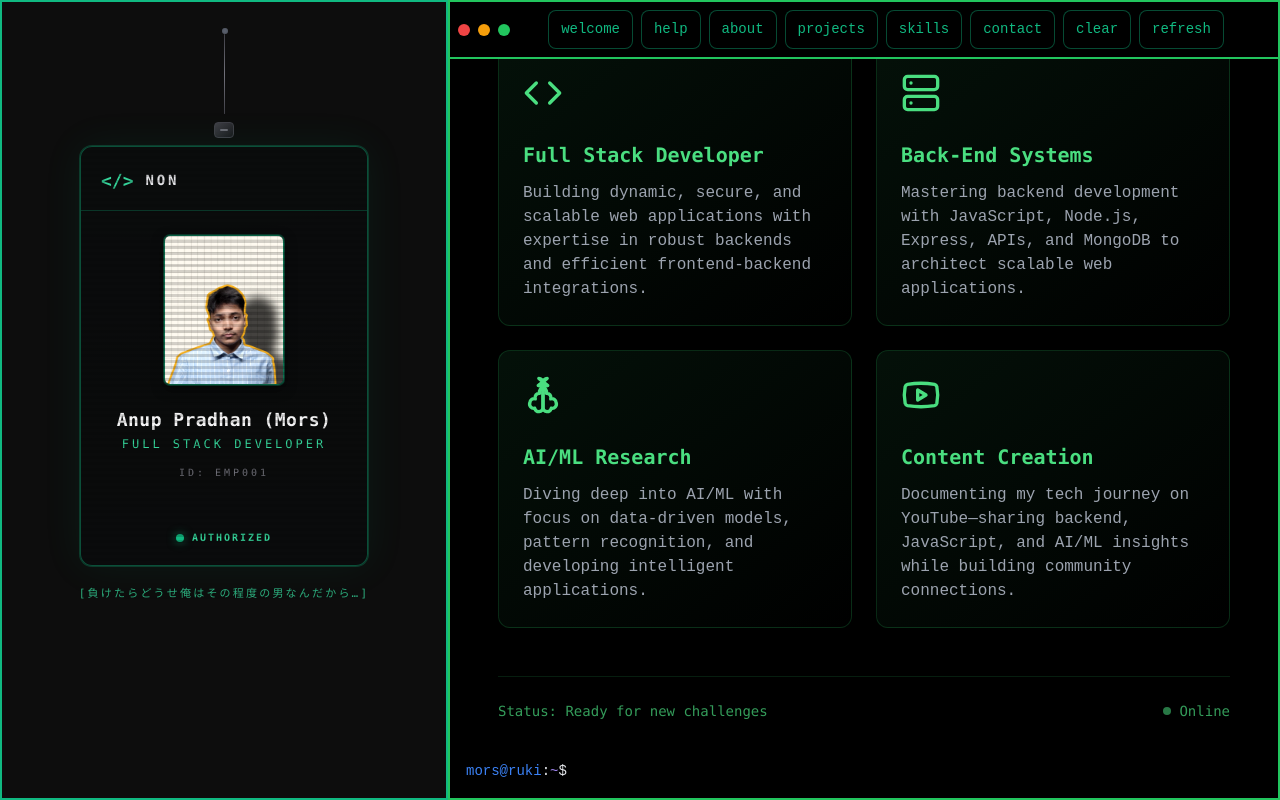
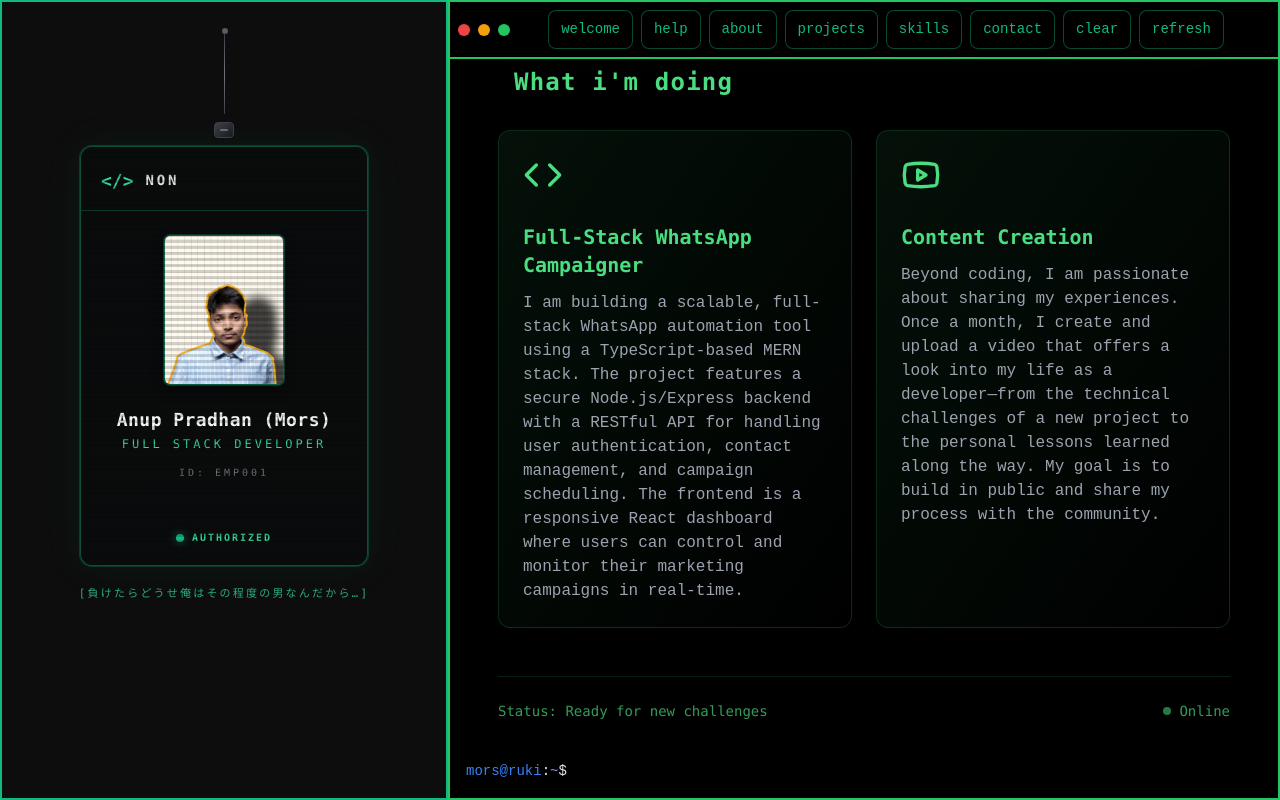
Before and after one commit to M0rs-Ruki/terminal-portfolio, a React (Vite) app: page / in a window 1280 px wide. Both pictures are taken after a click on the button "about". Built offline with nearby package versions, Linux system fonts and the light colour scheme.

Commit message:
Enhance Terminal commands to include 'ls' and 'cd' variations, and update About section to reflect a more detailed developer profile and project descriptions.

```diff
--- a/src/components/TerminalComp.jsx
+++ b/src/components/TerminalComp.jsx
@@ -66,7 +66,7 @@ const Welcome = () => {
   const welcomeLines = [
     "Hi, I'm Anup Pradhan (Mors), a Full-Stack Developer.",
     "Welcome to my interactive portfolio terminal!",
-    "Type 'help' to see available commands."
+    "Type 'help' or 'ls' to see available commands."
   ];
 
   useEffect(() => {
@@ -104,18 +104,18 @@ export default function Terminal({ onFirstCommand }) {
       setIsFirstUserCommand(false);
     }
     switch (cmd.trim().toLowerCase()) {
-      case 'help': newHist.push({ type: 'output', content: <Help key={Date.now()} /> }); break;
-      case 'welcome': newHist.push({ type: 'output', content: <Welcome key={Date.now()} /> }); break;
-      case 'about': newHist.push({ type: 'output', content: <About /> }); break;
-      case 'projects': newHist.push({ type: 'output', content: <Projects /> }); break;
-      case 'skills': newHist.push({ type: 'output', content: <Skills /> }); break;
-      case 'contact': newHist.push({ type: 'output', content: <Contact /> }); break;
-      case 'clear': setHistory([]); return;
-      case 'refresh': window.location.reload(); return;
+      case 'help': case 'ls': newHist.push({ type: 'output', content: <Help key={Date.now()} /> }); break;
+      case 'welcome': case 'cd welcome': newHist.push({ type: 'output', content: <Welcome key={Date.now()} /> }); break;
+      case 'about': case 'cd about': newHist.push({ type: 'output', content: <About /> }); break;
+      case 'projects': case 'cd projects': newHist.push({ type: 'output', content: <Projects /> }); break;
+      case 'skills': case 'cd skills': newHist.push({ type: 'output', content: <Skills /> }); break;
+      case 'contact': case 'cd contact': newHist.push({ type: 'output', content: <Contact /> }); break;
+      case 'clear': case 'cd clear': setHistory([]); return;
+      case 'refresh': case 'cd refresh': window.location.reload(); return;
       default:
         newHist.push({
           type: 'output',
-          content: `Command not found: ${cmd}. Type 'help' for a list of commands.`
+          content: `Command not found: ${cmd}. Type 'help' or 'ls' for a list of commands.`
         });
         break;
     }
--- a/src/components/TerminalComp/About.jsx
+++ b/src/components/TerminalComp/About.jsx
@@ -123,11 +123,11 @@ const About = () => {
 
             <div className="ml-3 sm:ml-6 border-l-2 border-green-800/30 pl-3 sm:pl-6">
               <p className="text-gray-300 leading-relaxed text-sm sm:text-lg font-light">
-                I'm a dedicated <span className="text-green-400 font-semibold">Full-Stack Developer</span> with a strong focus on backend development, driven by a passion for building scalable systems and writing clean, efficient code. I also have a growing interest in <span className="text-green-400 font-semibold">Artificial Intelligence</span> and <span className="text-green-400 font-semibold">Machine Learning</span>, continuously exploring how intelligent systems can enhance real-world applications.
+                I'm a <span className="text-green-400 font-semibold">Full-Stack MERN Developer</span> who thrives on turning complex problems into elegant, scalable software. With a strong command of TypeScript and a deep focus on backend architecture, I build the powerful engines that drive modern web applications. My curiosity is currently leading me to explore the exciting worlds of AI and Machine Learning, as I believe the future of development lies in creating smarter, more intuitive user experiences.
               </p>
 
               <div className="mt-4 sm:mt-6 flex flex-wrap gap-2">
-                {['JavaScript', 'Node.js', 'React', 'MongoDB', 'AI/ML', 'Express'].map((tech) => (
+                {['MongoDB', 'Express', 'React', 'Node.js', 'JavaScript', 'TypeScript'].map((tech) => (
                   <span key={tech} className="px-2 py-1 sm:px-3 bg-green-900/30 border border-green-800/50 rounded-full text-green-400 text-xs sm:text-sm font-mono hover:bg-green-800/30 transition-colors duration-300">
                     {tech}
                   </span>
@@ -205,16 +205,16 @@ const About = () => {
                     <CodeIcon />
                   </div>
                   <h3 className="font-bold text-green-400 text-lg sm:text-xl mb-2 sm:mb-3 font-mono">
-                    Full Stack Developer
+                    Full-Stack WhatsApp Campaigner
                   </h3>
                   <p className="text-gray-400 text-sm sm:text-base leading-relaxed group-hover:text-gray-300 transition-colors duration-300">
-                    Building dynamic, secure, and scalable web applications with expertise in robust backends and efficient frontend-backend integrations.
+                    I am building a scalable, full-stack WhatsApp automation tool using a TypeScript-based MERN stack. The project features a secure Node.js/Express backend with a RESTful API for handling user authentication, contact management, and campaign scheduling. The frontend is a responsive React dashboard where users can control and monitor their marketing campaigns in real-time.
                   </p>
                 </div>
               </div>
 
               {/* Backend Card - Mobile optimized */}
-              <div className="group border border-green-800/40 bg-gradient-to-br from-green-900/20 to-black/80 backdrop-blur-sm p-4 sm:p-6 rounded-xl hover:border-green-400/60 transition-all duration-500 hover:scale-[1.02] sm:hover:scale-105 hover:shadow-2xl hover:shadow-green-900/30 relative overflow-hidden">
+              {/* <div className="group border border-green-800/40 bg-gradient-to-br from-green-900/20 to-black/80 backdrop-blur-sm p-4 sm:p-6 rounded-xl hover:border-green-400/60 transition-all duration-500 hover:scale-[1.02] sm:hover:scale-105 hover:shadow-2xl hover:shadow-green-900/30 relative overflow-hidden">
                 <div className="absolute inset-0 bg-gradient-to-r from-green-600/5 to-transparent opacity-0 group-hover:opacity-100 transition-opacity duration-500"></div>
                 <div className="relative z-10">
                   <div className="flex items-center justify-between mb-3 sm:mb-4">
@@ -227,10 +227,10 @@ const About = () => {
                     Mastering backend development with JavaScript, Node.js, Express, APIs, and MongoDB to architect scalable web applications.
                   </p>
                 </div>
-              </div>
+              </div> */}
 
               {/* AI/ML Card - Mobile optimized */}
-              <div className="group border border-green-800/40 bg-gradient-to-br from-green-900/20 to-black/80 backdrop-blur-sm p-4 sm:p-6 rounded-xl hover:border-green-400/60 transition-all duration-500 hover:scale-[1.02] sm:hover:scale-105 hover:shadow-2xl hover:shadow-green-900/30 relative overflow-hidden">
+              {/* <div className="group border border-green-800/40 bg-gradient-to-br from-green-900/20 to-black/80 backdrop-blur-sm p-4 sm:p-6 rounded-xl hover:border-green-400/60 transition-all duration-500 hover:scale-[1.02] sm:hover:scale-105 hover:shadow-2xl hover:shadow-green-900/30 relative overflow-hidden">
                 <div className="absolute inset-0 bg-gradient-to-r from-green-600/5 to-transparent opacity-0 group-hover:opacity-100 transition-opacity duration-500"></div>
                 <div className="relative z-10">
                   <div className="flex items-center justify-between mb-3 sm:mb-4">
@@ -243,7 +243,7 @@ const About = () => {
                     Diving deep into AI/ML with focus on data-driven models, pattern recognition, and developing intelligent applications.
                   </p>
                 </div>
-              </div>
+              </div> */}
 
               {/* YouTube Card - Mobile optimized */}
               <div className="group border border-green-800/40 bg-gradient-to-br from-green-900/20 to-black/80 backdrop-blur-sm p-4 sm:p-6 rounded-xl hover:border-green-400/60 transition-all duration-500 hover:scale-[1.02] sm:hover:scale-105 hover:shadow-2xl hover:shadow-green-900/30 relative overflow-hidden">
@@ -256,7 +256,7 @@ const About = () => {
                     Content Creation
                   </h3>
                   <p className="text-gray-400 text-sm sm:text-base leading-relaxed group-hover:text-gray-300 transition-colors duration-300">
-                    Documenting my tech journey on YouTube—sharing backend, JavaScript, and AI/ML insights while building community connections.
+                    Beyond coding, I am passionate about sharing my experiences. Once a month, I create and upload a video that offers a look into my life as a developer—from the technical challenges of a new project to the personal lessons learned along the way. My goal is to build in public and share my process with the community.
                   </p>
                 </div>
               </div>
```
